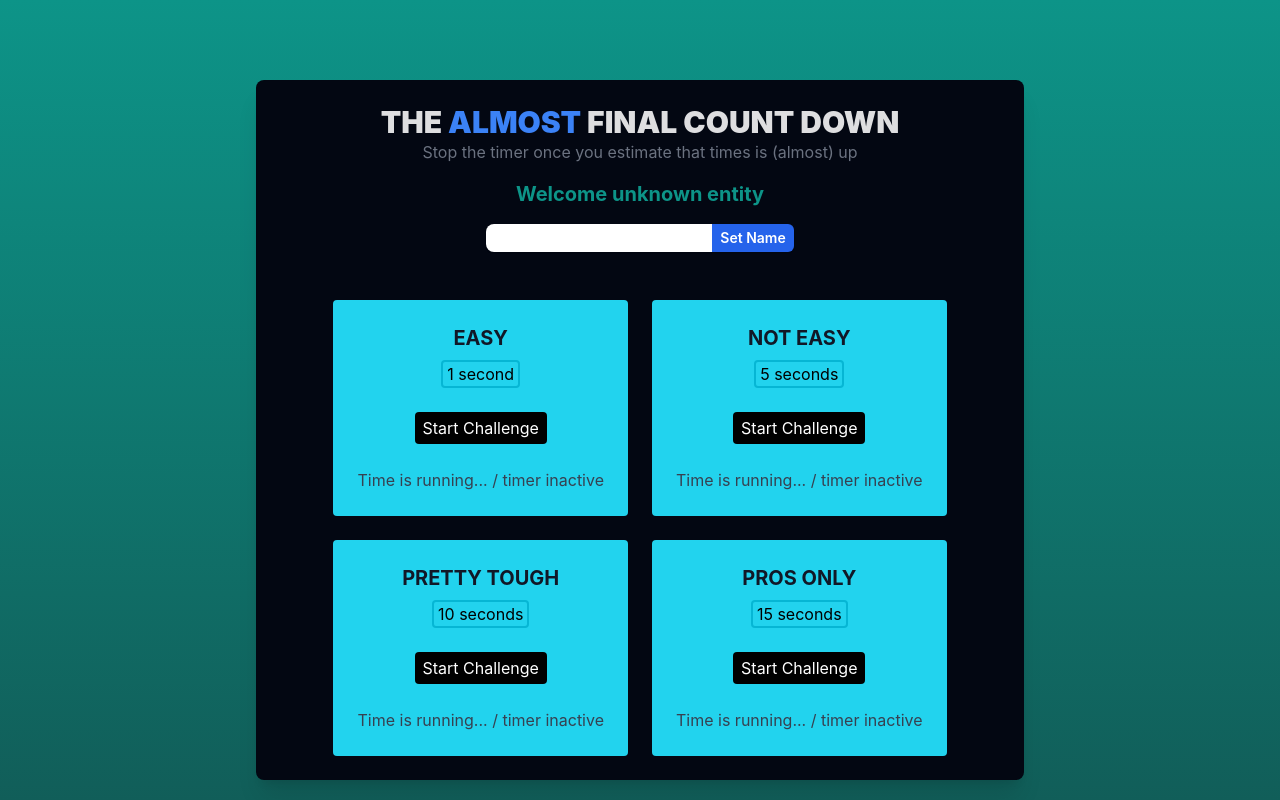
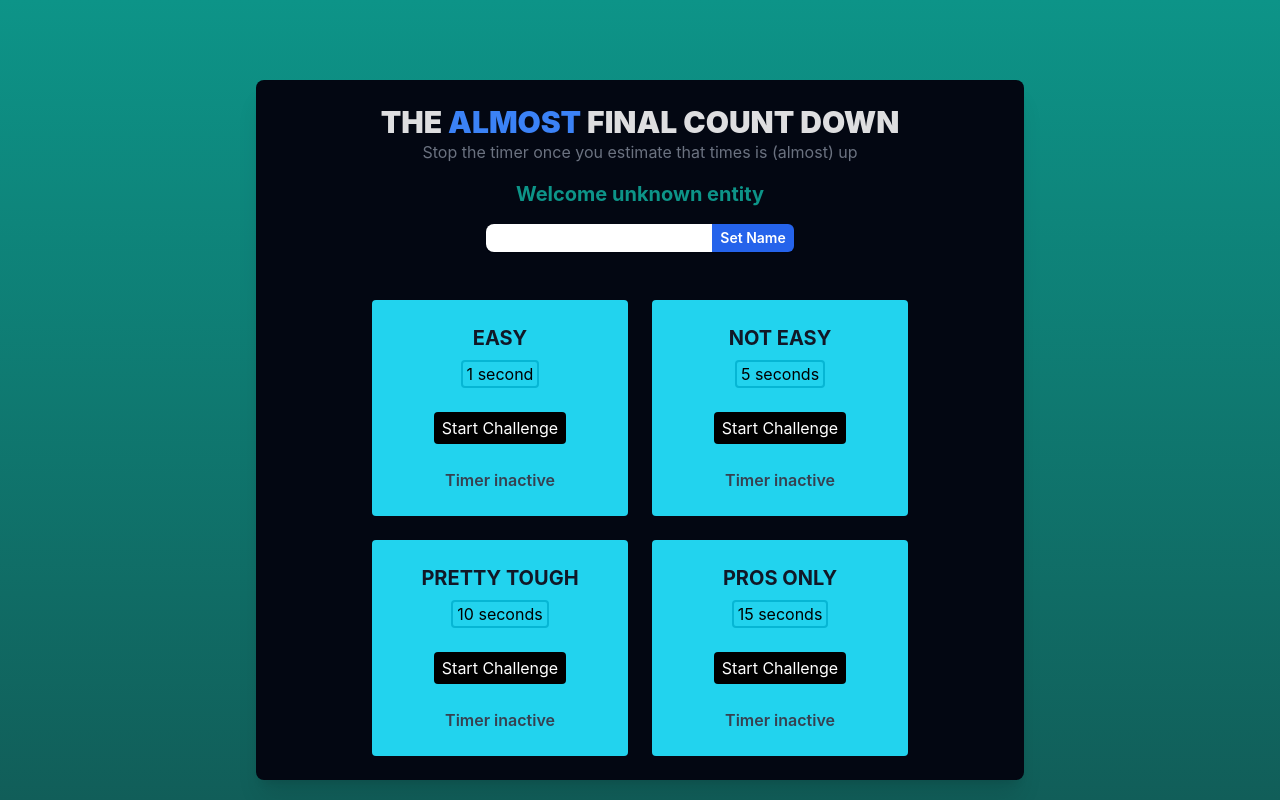
Before and after one commit to AiroldiFederico/Countdown-challenge, a React (Vite) app: page / in a window 1280 px wide. Built offline with nearby package versions, Linux system fonts and the light colour scheme.

Commit message:
Timer function

```diff
--- a/src/components/TimerChallenge.jsx
+++ b/src/components/TimerChallenge.jsx
@@ -1,14 +1,41 @@
+import { useState } from "react";
+
+// eslint-disable-next-line react/prop-types
 export default function TimerChallenge({ title, targetTime }) {
+  const [timerStarted, setTimerStarted] = useState(false);
+  const [timerExpired, setTimerExpired] = useState(false);
+
+  function handleStart() {
+    setTimeout(() => {
+      setTimerExpired(true);
+    }, targetTime * 1000);
+
+    setTimerStarted(true);
+  }
+
+  function handlestop() {}
+
   return (
-    <section className="bg-cyan-400 rounded p-6 flex flex-col items-center ">
+    <section className="bg-cyan-400 rounded p-6 flex flex-col items-center min-w-64">
       <h2 className="text-xl font-bold text-gray-900 uppercase">{title}</h2>
+      {timerExpired && <p>You Lost!</p>}
       <p className="border-2 rounded px-1 mt-2 border-cyan-500 text-black">
         {targetTime} second{targetTime > 1 ? "s" : ""}
       </p>
       <p className="my-6 bg-black py-1 px-2 rounded text-white">
-        <button>Start Challenge</button>
+        <button onClick={handleStart}>
+          {timerStarted ? "Stop" : "Start"} Challenge
+        </button>
       </p>
-      <p className="text-gray-700 ">Time is running... / timer inactive</p>
+      <p
+        className={
+          timerStarted
+            ? "text-red-700 pulse font-semibold"
+            : "text-gray-700 font-semibold"
+        }
+      >
+        {timerStarted ? "Time is running" : "Timer inactive"}
+      </p>
     </section>
   );
 }
--- a/src/style/App.css
+++ b/src/style/App.css
@@ -0,0 +1,15 @@
+@keyframes pulse {
+    0%, 100% {
+        transform: scale(1);
+        opacity: 1;
+    }
+    50% {
+        transform: scale(1.05);
+        opacity: 0.7;
+    }
+}
+
+
+.pulse {
+    animation: pulse 1s ease-in-out infinite;
+}
```
